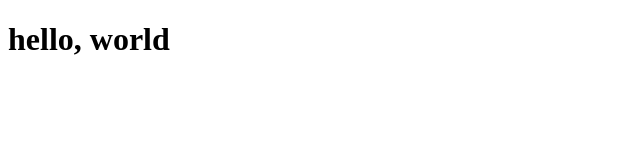
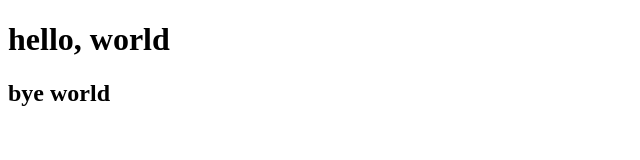
Before and after one commit to sophiacarvalho307-dotcom/Site-noticias, a plain HTML site: page index.html in a window 1280 px wide. Shown: the whole page, without its empty margins (0-640 px from the left). Drawn offline with Linux system fonts and the light colour scheme.

Commit message:
Add h2 element with 'bye world' to index.html

```diff
--- a/index.html
+++ b/index.html
@@ -7,5 +7,6 @@
 </head>
 <body>
     <h1>hello, world</h1>
+    <h2>bye world</h2>
 </body>
 </html>
```
